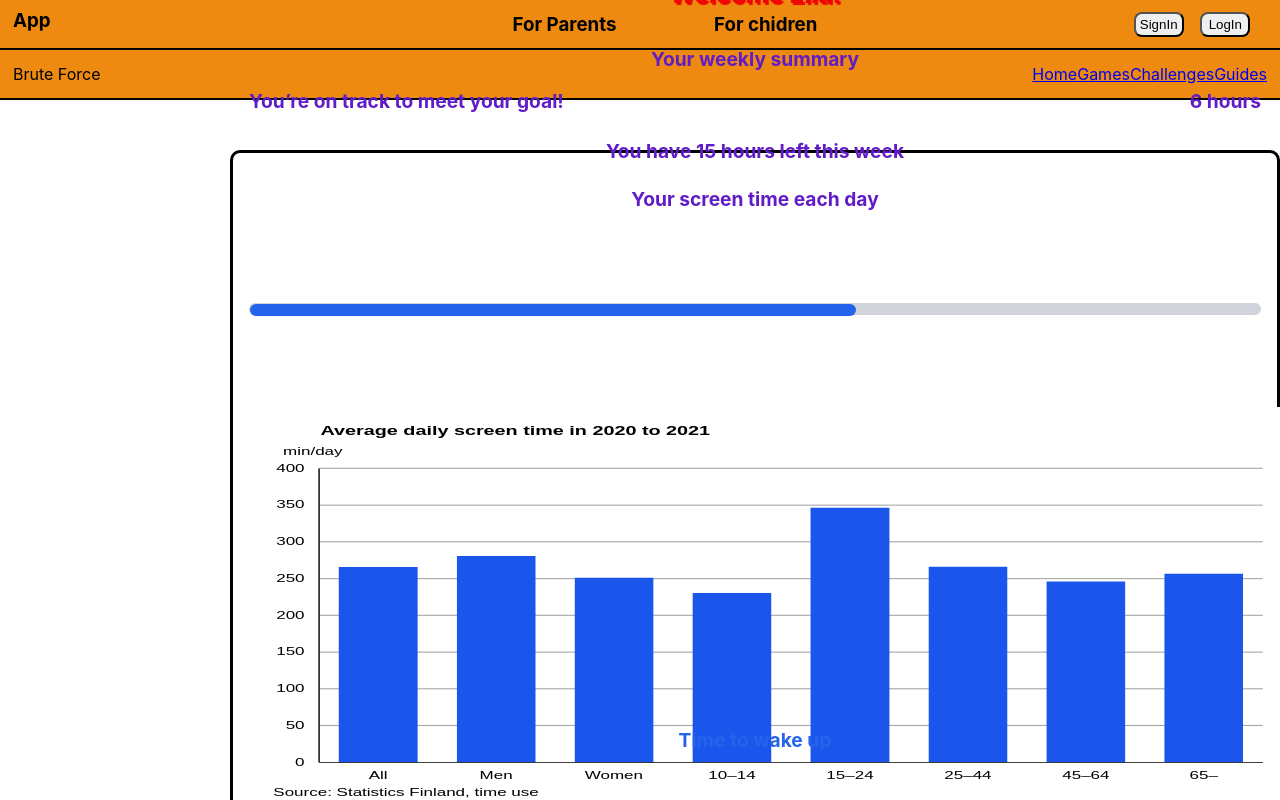
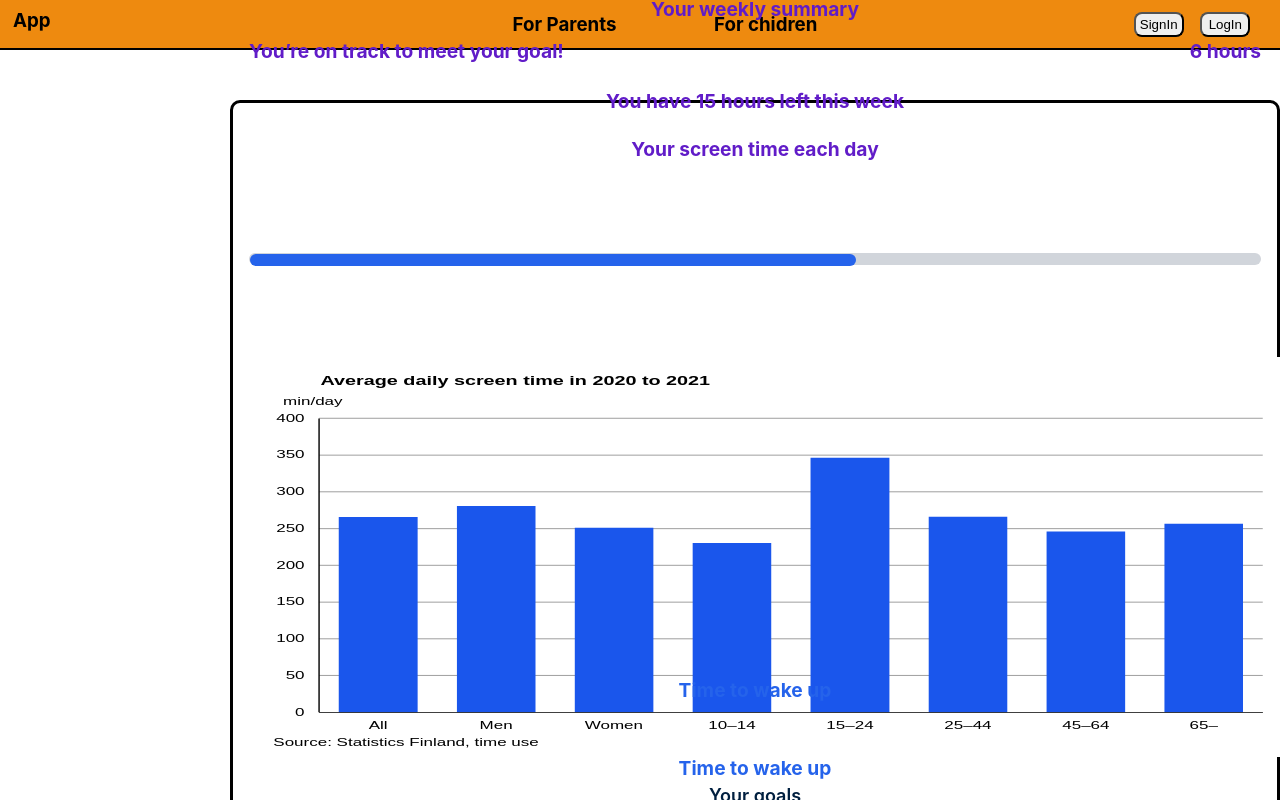
Before and after one commit to Brute-force1/Nits-hack, a React (Create React App) app: page /tracking in a window 1280 px wide. Shown: the top 800 px of the page. Built offline with nearby package versions, Linux system fonts and the light colour scheme.

Commit message:
Update Tracking.js

```diff
--- a/src/pages/Tracking.js
+++ b/src/pages/Tracking.js
@@ -1,7 +1,7 @@
 import React from 'react';
 import "./Tracking.css"
 import kuvio from "../assests/Kuvio 1 Ruutuaika EN.svg"
-import DashboardHeader from '../components/DashboardHeader';
+
 
 const Box = ({ headerText, text }) => {
   return (
@@ -15,7 +15,6 @@ const Box = ({ headerText, text }) => {
 const Trackingpage = () => {
   return (
     <>
-        <DashboardHeader />
 
         <div className="container">
       <h2 className="heading">Welcome Ella!</h2>
```
